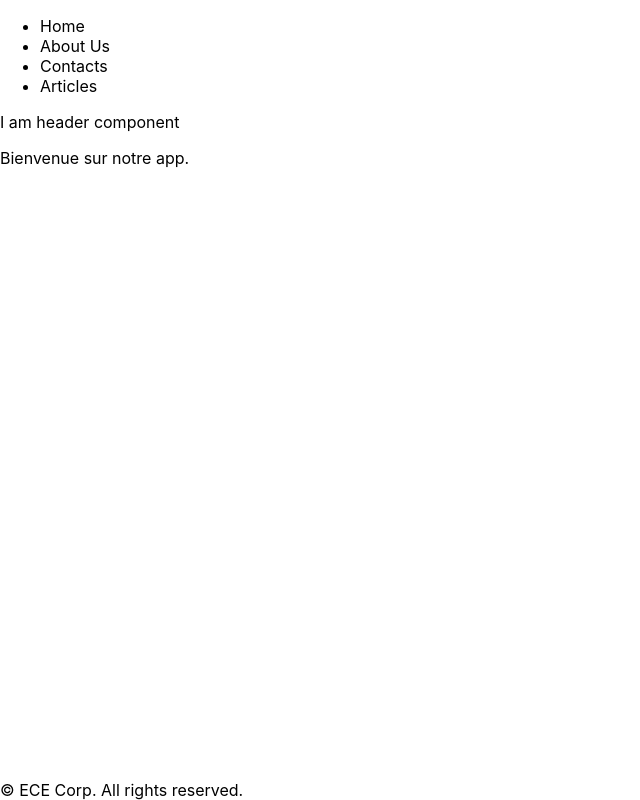
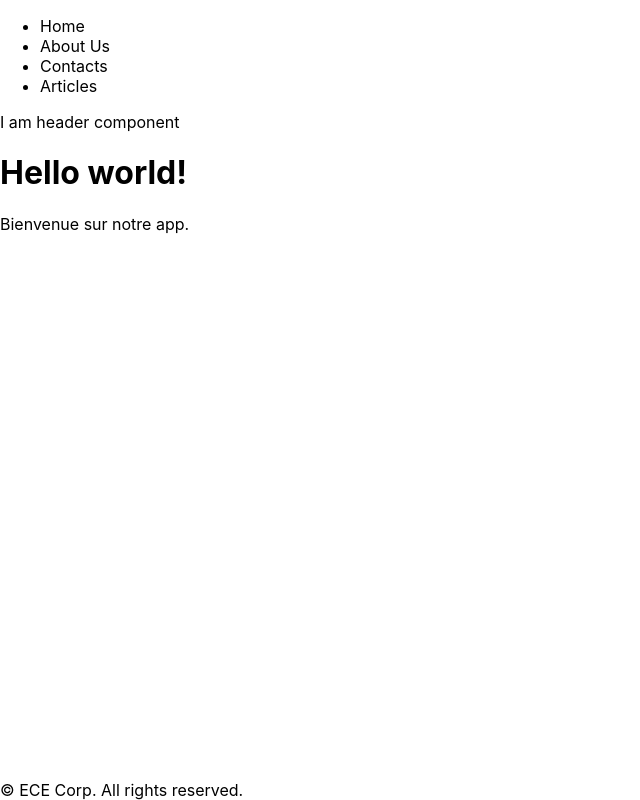
Before and after one commit to erwan1812/ece-webapp-Bonnefond-Freisz, a Next.js app in the folder app/: page / in a window 1280 px wide. Shown: the whole page, without its empty margins (0-640 px from the left). Built offline with nearby package versions, Linux system fonts and the light colour scheme.

Commit message:
fix: pages

```diff
--- a/app/pages/_app.js
+++ b/app/pages/_app.js
@@ -1,6 +1,6 @@
 import '../styles/globals.css'
 
-import Layout from '../components/layout'
+import Layout from '../components/Layout'
 
 function MyApp({ Component, pageProps }) {
   return (
--- a/app/pages/index.js
+++ b/app/pages/index.js
@@ -7,9 +7,12 @@
     <>
     <Head>
       <title>My app</title>
-      <h1>Mon app</h1>
+      <h1 >Mon app</h1>
     </Head>
    <body>
+   <h1 className="text-3xl font-bold underline">
+      Hello world!
+    </h1>
    <div>
         <p>Bienvenue sur notre app.
         </p>
--- a/app/pages/posts/[id].js
+++ b/app/pages/posts/[id].js
@@ -5,7 +5,7 @@
   return (
     <>
   <div>Post # {router.query.id}</div>
-  <div>Title : {router.query.content}</div>
+  <div>Title : {router.query.title}</div>
     </>
   );
 }
```
